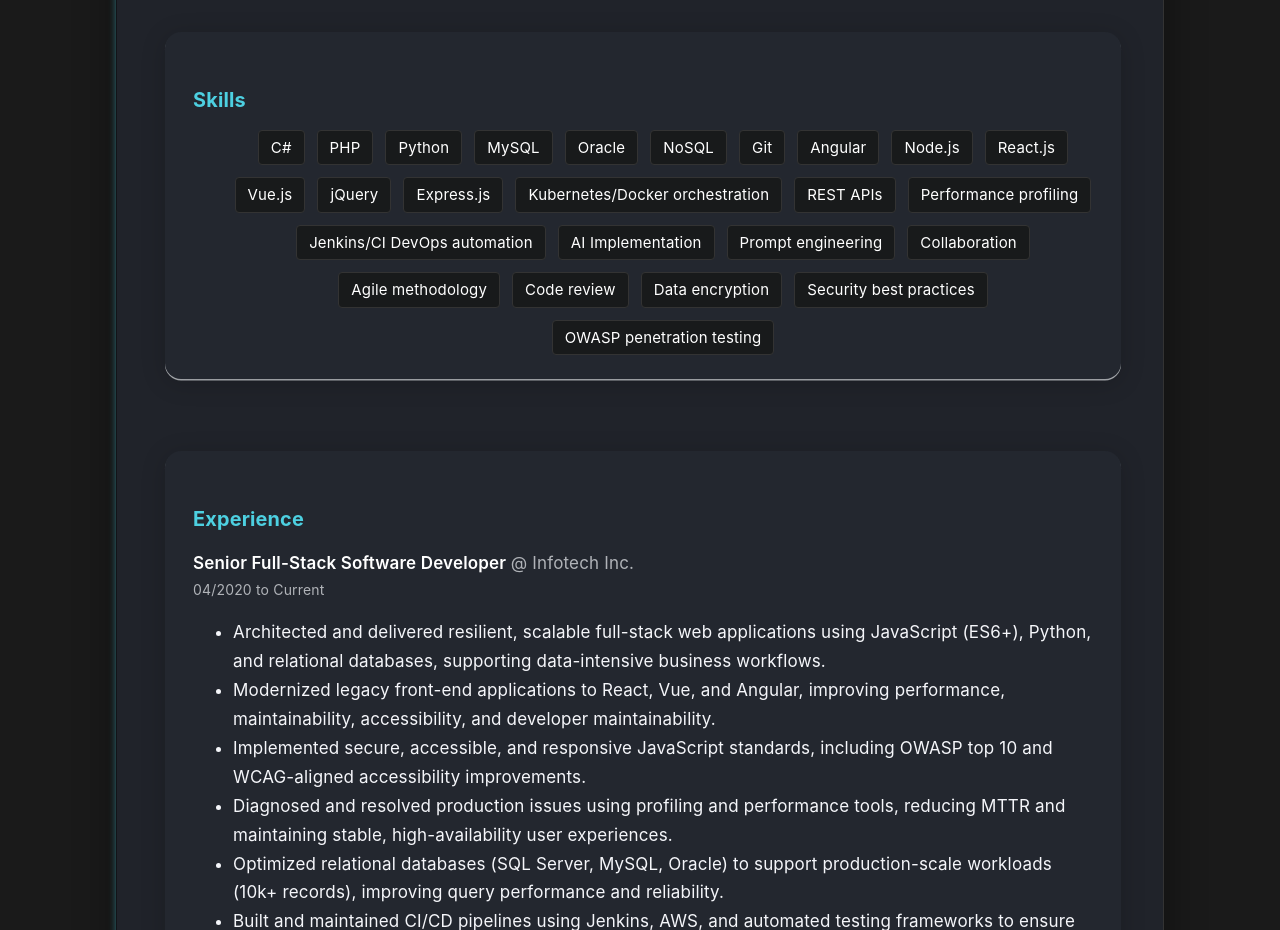
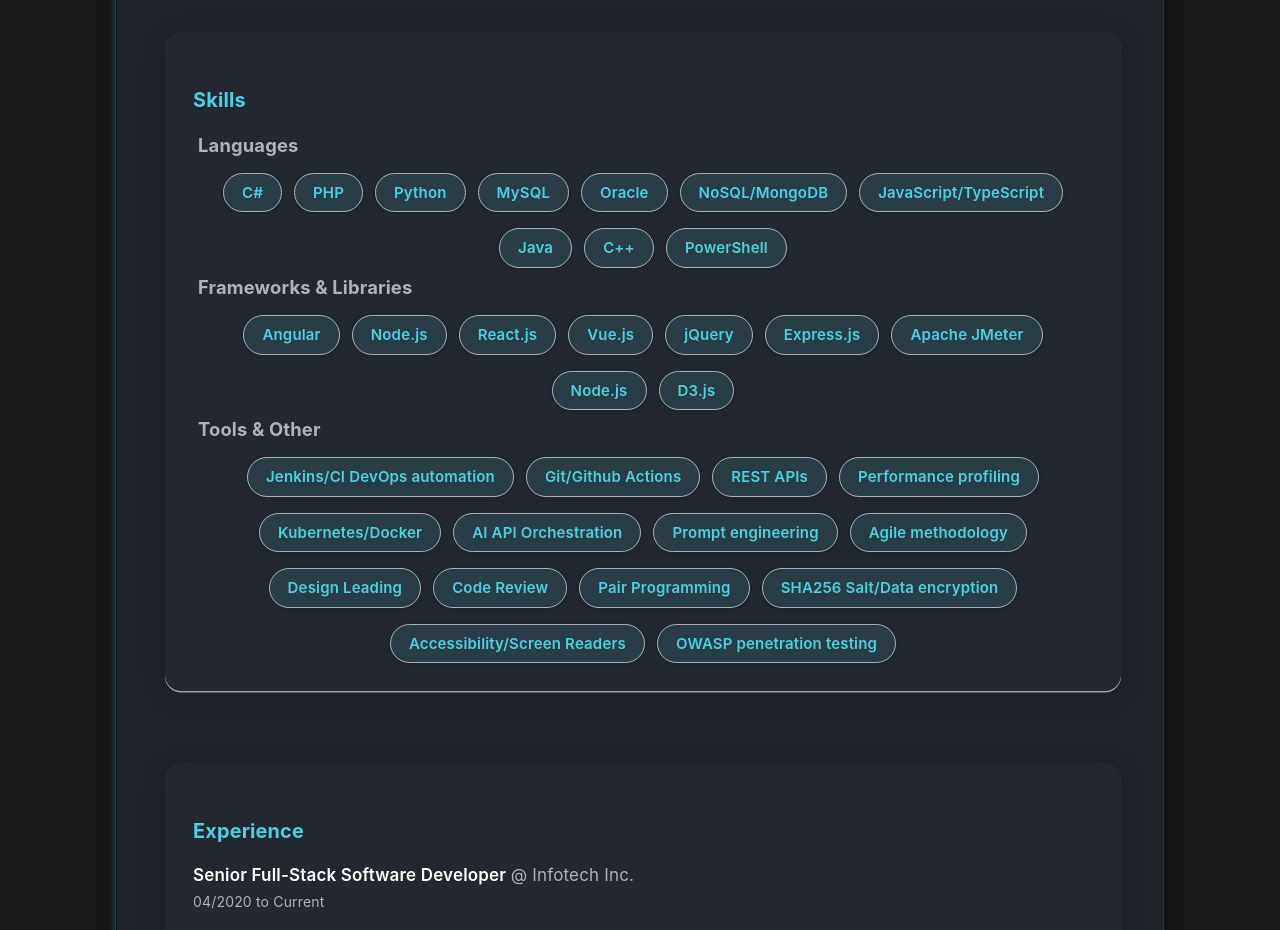
Before and after one commit to KevinKrames/KevinKrames, a React (Vite) app: page / in a window 1280 px wide. Shown: the part 880-1810 px from the top of the page. Built offline with nearby package versions, Linux system fonts and the light colour scheme.

Commit message:
update skills list

```diff
--- a/src/App.css
+++ b/src/App.css
@@ -513,6 +513,39 @@
   color: var(--color-accent);
   margin: 0;
   justify-content: center;
+  padding: 0;
+}
+
+.skill-badge {
+  display: inline-block;
+  background: rgba(77, 208, 225, 0.13);
+  border: 1.5px solid var(--color-accent-light);
+  color: var(--color-accent);
+  border-radius: 999px;
+  padding: 6px 18px;
+  font-size: 15px;
+  font-weight: 600;
+  margin-bottom: 4px;
+  margin-right: 0;
+  box-shadow: 0 1px 6px var(--color-panel-shadow-light);
+  transition: background 0.2s, color 0.2s, border 0.2s;
+}
+.skill-badge:hover {
+  background: var(--color-accent);
+  color: var(--color-white);
+  border-color: var(--color-accent);
+}
+.skills-category {
+  margin-bottom: 12px;
+  font-weight: 700;
+  color: var(--color-accent-light);
+  font-size: 1.08em;
+  text-align: left;
+  width: 100%;
+  max-width: 700px;
+  margin-left: 5px;
+  margin-right: auto;
+}
 }
 .skill-item {
   background: var(--color-skill-bg);
--- a/src/App.jsx
+++ b/src/App.jsx
@@ -126,9 +126,22 @@ function PanelRoutes() {
                 {/* Skills */}
                 <section className="resume-skills resume-section-card">
                   <h3>Skills</h3>
+                  <div className="skills-category">Languages</div>
                   <ul className="skills-list">
-                    {data.skills.map(skill => (
-                      <li key={skill} className="skill-item">{skill}</li>
+                    {['C#', 'PHP', 'Python', 'MySQL', 'Oracle', 'NoSQL/MongoDB', 'JavaScript/TypeScript', 'Java', 'C++', 'PowerShell'].map(skill => (
+                      <li key={skill} className="skill-badge">{skill}</li>
+                    ))}
+                  </ul>
+                  <div className="skills-category">Frameworks & Libraries</div>
+                  <ul className="skills-list">
+                    {['Angular', 'Node.js', 'React.js', 'Vue.js', 'jQuery', 'Express.js', 'Apache JMeter', 'Node.js', 'D3.js'].map(skill => (
+                      <li key={skill} className="skill-badge">{skill}</li>
+                    ))}
+                  </ul>
+                  <div className="skills-category">Tools & Other</div>
+                  <ul className="skills-list">
+                    {['Jenkins/CI DevOps automation','Git/Github Actions', 'REST APIs', 'Performance profiling', 'Kubernetes/Docker',  'AI API Orchestration', 'Prompt engineering', 'Agile methodology',  'Design Leading', 'Code Review','Pair Programming', 'SHA256 Salt/Data encryption', 'Accessibility/Screen Readers', 'OWASP penetration testing'].map(skill => (
+                      <li key={skill} className="skill-badge">{skill}</li>
                     ))}
                   </ul>
                 </section>
```
